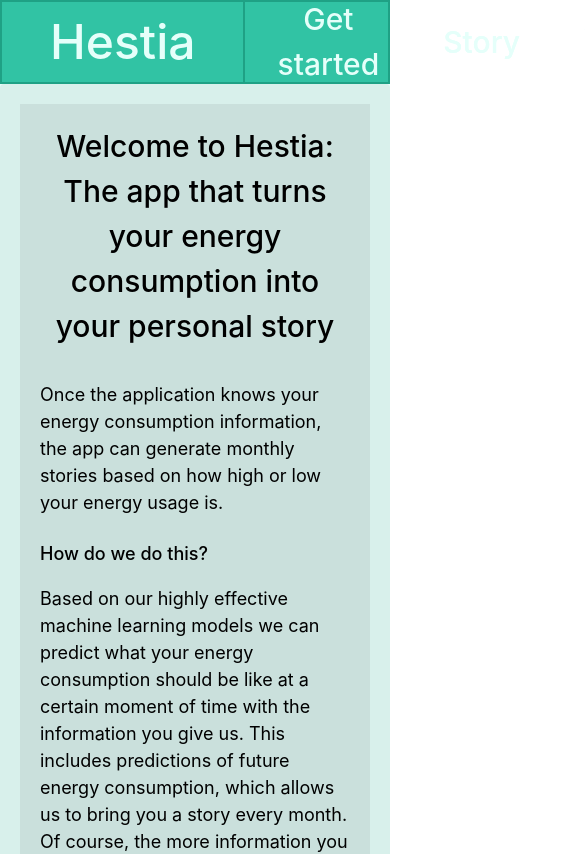
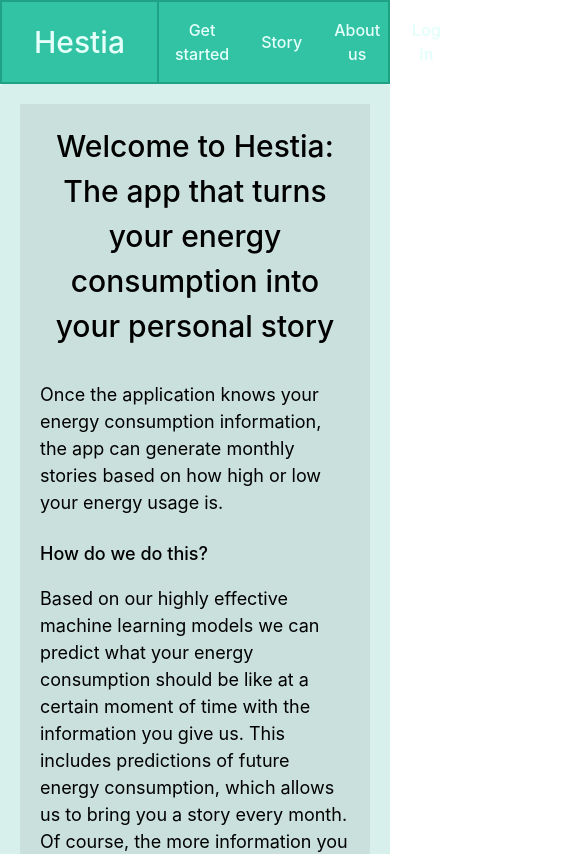
Before and after one commit to Hestia-Thesis/frontend, a Vue app: page / in a window 390 px wide. Shown: the top 854 px of the page, 585 px wide, since content can reach past the window. Built offline with nearby package versions, Linux system fonts and the light colour scheme.

Commit message:
added profile to router + navbar

```diff
--- a/src/components/Navigation.vue
+++ b/src/components/Navigation.vue
@@ -1,6 +1,10 @@
 <script setup lang="ts">
-import {ref} from "vue"
+import { ref, watch } from "vue"
 import { RouterLink } from "vue-router"
+import { useUserStore } from "../stores/UserStore";
+
+    const userStore = useUserStore();
+
     const navItems = {
         homepage : {
             name : "Hestia",
@@ -22,16 +26,40 @@ import { RouterLink } from "vue-router"
             name : "About us",
             route: "/about",
             isHovered: ref(false)
-        }]
+        },
+        {
+            name: "Log in",
+            route: "/login",
+            isHovered: ref(false)
+        }
+    ]}
+
+    const changeNavItems = () => {
+        navItems.pages.pop();
+        if(userStore.isAuthenticated) {
+            navItems.pages.push({
+                name: "Profile",
+                route: "/profile",
+                isHovered: ref(false)
+            })
+        }
+        else {
+            navItems.pages.push({
+                name: "Log in",
+                route: "/login",
+                isHovered: ref(false)
+            })
+        }
     }
 
+    watch(userStore, changeNavItems)
 
 </script>
 
 <template>
     <div class="bg-themecolor-accent-main-500 border-2 border-themecolor-accent-main-600 text-themecolor-neutral-100 z-20">
         <nav class="flex w-full justify-between items-center h-20">
-            <div id="company-name" class="text-3xl border-r-2 border-themecolor-accent-main-600 py-2 px-12 md:px-16 lg:px-20 xl:px-24 h-20 flex items-center"
+            <div id="company-name" class="text-lg sm:text-xl md:text-2xl xl:text-3xl border-r-2 border-themecolor-accent-main-600 py-2 px-8 sm:px-12 md:px-16 lg:px-20 xl:px-24 h-20 flex items-center"
             :class="{ 'bg-themecolor-accent-main-600' : navItems.homepage.isHovered.value }"
             >
                 <RouterLink :to="navItems.homepage.route" @mouseover="navItems.homepage.isHovered.value = true" @mouseleave="navItems.homepage.isHovered.value = false"
@@ -46,7 +74,7 @@ import { RouterLink } from "vue-router"
 
             <ul class="flex justify-between h-full">
                 <li v-for="item in navItems.pages">
-                    <div class="flex items-center text-lg py-2 h-full px-8 md:px-12 lg:px-16 xl:px-20"
+                    <div class="flex items-center sm:text-sm lg:text-base xl:text-lg py-2 h-full px-4 sm:px-8 md:px-10 lg:px-16 xl:px-20"
                         :class="{ 'bg-themecolor-accent-main-600' : item.isHovered.value }"
                     >
 
--- a/src/router/index.js
+++ b/src/router/index.js
@@ -1,9 +1,12 @@
 import { createRouter, createWebHistory } from 'vue-router'
+import { useUserStore } from '../stores/UserStore'
+import { watch } from 'vue'
 import Index from '../pages/Index.vue'
 import Login from '../pages/Login.vue'
 import Story from '../pages/Story.vue'
 import About from '../pages/About.vue'
 import Signup from '../pages/Signup.vue'
+import Profile from '../pages/Profile.vue'
 
 const router = createRouter({
     history: createWebHistory(import.meta.env.BASE_URL),
@@ -32,9 +35,17 @@ const router = createRouter({
             path:'/signup',
             name: 'Signup',
             component: Signup
+        },
+        {
+            path:'/profile',
+            name: 'Profile',
+            component: Profile
         }
 
     ]
+
+
+
 })
 
 export default router
```
